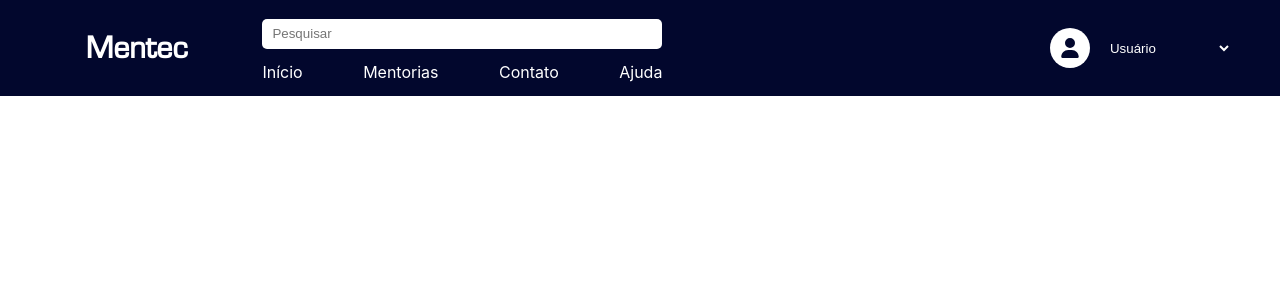
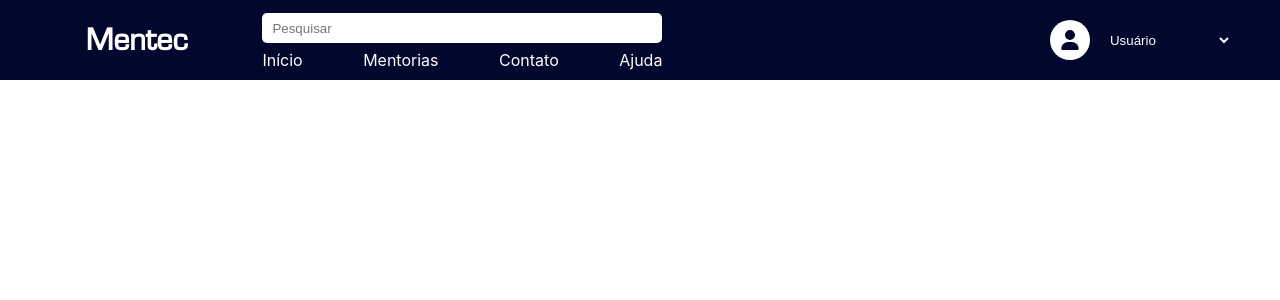
Before and after one commit to devGusta2/Mentec, a React (Create React App) app: page /Teste in a window 1280 px wide. Shown: the top 300 px of the page. Built offline with nearby package versions, Linux system fonts and the light colour scheme.

Commit message:
Header height

```diff
--- a/src/Components/Header/Header.module.css
+++ b/src/Components/Header/Header.module.css
@@ -8,7 +8,7 @@
 }
 .header{
     background-color:var(--bg-color);
-    height: 6em;
+    height: 5em;
     width: 100%;
     display: flex;
     flex-direction: row;
```
